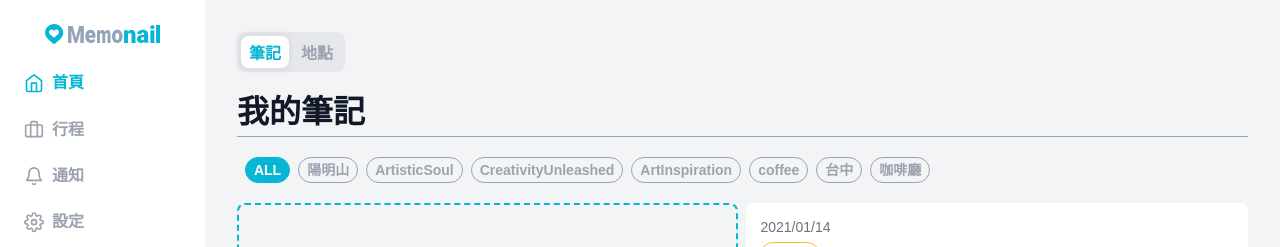
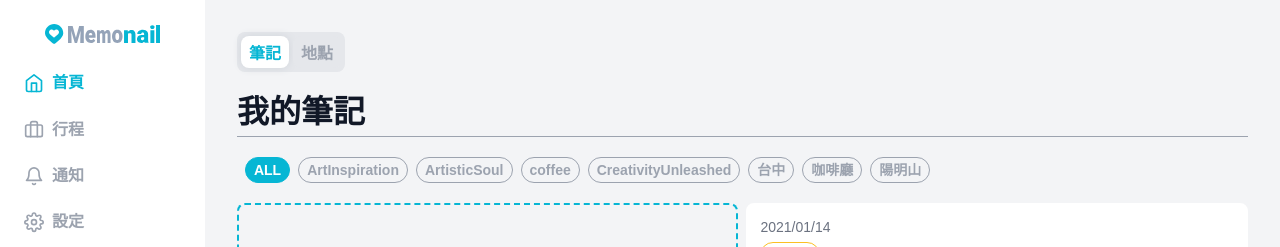
Before and after one commit to miyenChen/memonail, a React (Vite) app: page /home in a window 1280 px wide. Shown: the top 247 px of the page. Built offline with nearby package versions, Linux system fonts and the light colour scheme.

Commit message:
refactor: Extract shared logic for memosSlice and locationsSlice into hooks

```diff
--- a/src/features/map/locationsSlice.js
+++ b/src/features/map/locationsSlice.js
@@ -1,4 +1,7 @@
 import { createSlice } from '@reduxjs/toolkit';
+import { useTagExtraction } from '../../hooks/useTagExtraction';
+import { useSortTags } from '../../hooks/useSortTags';
+import { useGetAllTags } from '../../hooks/useGetAllTags';
 
 const demoLoctions = [
     {
@@ -30,29 +33,8 @@ const demoLoctions = [
     },
 ];
 
-function sortTags(allTags) {
-    allTags.sort((a, b) => {
-        //獲得兩者的第一個字母
-        const aFirstChar = a.charAt(0).toLowerCase();
-        const bFirstChar = b.charAt(0).toLowerCase();
-
-        //用字母的 Unicode 值進行比較
-        if (aFirstChar < bFirstChar) return -1;
-        if (aFirstChar > bFirstChar) return 1;
-
-        //如果第一個字母相同用 localeCompare 比較整個字串，得到 -1 || 1 || 0
-        return a.localeCompare(b);
-    });
-    //將 "未分類" 提出來排到第一個
-    const sortedTags = ['未分類', ...allTags.filter((tag) => tag !== '未分類')];
-
-    return sortedTags;
-}
-
-const allTags = Array.from(new Set(demoLoctions.flatMap((location) => location.tags)));
-const sortedTags = sortTags(allTags);
-
-const initialState = { 'locations': demoLoctions, 'allTags': sortedTags };
+const allTags = useGetAllTags(demoLoctions);
+const initialState = { 'locations': demoLoctions, 'allTags': allTags };
 
 export const locationsSlice = createSlice({
     name: 'locations',
@@ -61,21 +43,22 @@ export const locationsSlice = createSlice({
         addLocation(state, action) {
             const { content = action.payload.content, ...rest } = action.payload;
 
-            //將content中的tags和文字分別存
-            const regex = /#([\p{L}\d]+)/gu;
-            const matches = [...content.matchAll(regex)];
-            let tags = matches.map((match) => match[1]);
-            if (tags.length === 0) {
-                tags.push('未分類');
-            }
-            const newText = content.replace(regex, '');
+            //將content分離成標籤和文字，並將標籤排序
+            const data = useTagExtraction(content);
+            const { newContent = data.text, tags = data.tags } = data;
+            const sortedTags = useSortTags(tags);
 
+            //將處理後的內容儲存到狀態中
             const location = {
-                name: newText,
-                tags,
+                name: newContent,
+                tags: sortedTags,
                 ...rest,
             };
             state.locations.push(location);
+
+            //從更新後的 locations 取得新的 allTags 並替換
+            const newAllTags = useGetAllTags(state.locations);
+            state.allTags = newAllTags;
         },
         updateMemosID(state, action) {
             //payload 結構 {memos.id, locations:[{locations.id,locations.name},{//其他被選的地點}]}
--- a/src/features/memo/memosSlice.js
+++ b/src/features/memo/memosSlice.js
@@ -1,6 +1,9 @@
 import { createSlice } from '@reduxjs/toolkit';
+import { useTagExtraction } from '../../hooks/useTagExtraction';
+import { useSortTags } from '../../hooks/useSortTags';
+import { useGetAllTags } from '../../hooks/useGetAllTags';
 
-const demoData = [
+const demoMemos = [
     {
         id: '123',
         dateCreated: '2021/01/14',
@@ -44,12 +47,11 @@ const demoData = [
         ],
     },
 ];
-//將demo中的tags展平後用 Set得到唯一值的數據，再存成Array
-const allTags = Array.from(new Set(demoData.flatMap((memo) => memo.tags)));
 
+const allTags = useGetAllTags(demoMemos);
 const initialState = {
-    memos: demoData,
-    allTags,
+    memos: demoMemos,
+    allTags: allTags,
 };
 
 export const memosSlice = createSlice({
@@ -59,25 +61,22 @@ export const memosSlice = createSlice({
         addMemo(state, action) {
             const { content = action.payload.content, ...rest } = action.payload;
 
-            //將content中的tags和文字分別存
-            const regex = /#([\p{L}\d]+)/gu;
-            const matches = [...content.matchAll(regex)];
-            const tags = matches.map((match) => match[1]);
-            const newText = content.replace(regex, '');
+            //將content分離成標籤和文字，並將標籤排序
+            const data = useTagExtraction(content);
+            const { newContent = data.text, tags = data.tags } = data;
+            const sortedTags = useSortTags(tags);
 
             //將處理後的內容儲存到狀態中
             const memo = {
-                content: newText,
-                tags,
+                content: newContent,
+                tags: sortedTags,
                 ...rest,
             };
             state.memos.push(memo);
 
-            memo.tags.forEach((tag) => {
-                if (!state.allTags.includes(tag)) {
-                    state.allTags.push(tag);
-                }
-            });
+            //從更新後的 memos 取得新的 allTags 並替換
+            const newAllTags = useGetAllTags(state.memos);
+            state.allTags = newAllTags;
         },
     },
 });
--- /dev/null
+++ b/src/hooks/useGetAllTags.js
@@ -0,0 +1,9 @@
+import { useSortTags } from './useSortTags';
+
+export function useGetAllTags(list) {
+    //將 list 中的 tags 展平後用 Set得到唯一值的數據，再存成Array
+    const allTags = Array.from(new Set(list.flatMap((item) => item.tags)));
+    const sortedAllTags = useSortTags(allTags);
+
+    return sortedAllTags;
+}
--- /dev/null
+++ b/src/hooks/useSortTags.js
@@ -0,0 +1,22 @@
+//對Tags進行排序
+export function useSortTags(tags) {
+    tags.sort((a, b) => {
+        //獲得比較的兩者的第一個字母
+        const aFirstChar = a.charAt(0).toLowerCase();
+        const bFirstChar = b.charAt(0).toLowerCase();
+
+        //用字母的 Unicode 值進行比較
+        if (aFirstChar < bFirstChar) return -1;
+        if (aFirstChar > bFirstChar) return 1;
+
+        //如果第一個字母相同用 localeCompare 比較整個字串，得到 -1 || 1 || 0
+        return a.localeCompare(b);
+    });
+
+    //如果有 "未分類" 提出來排到第一個
+    const hasUncategorized = tags.includes('未分類');
+    const sortedTags = hasUncategorized
+        ? ['未分類', ...tags.filter((tag) => tag !== '未分類')]
+        : tags;
+    return sortedTags;
+}
--- /dev/null
+++ b/src/hooks/useTagExtraction.js
@@ -0,0 +1,21 @@
+//用來將帶有#tag的內容分離成文字和標籤
+export function useTagExtraction(initialContent) {
+    //中英文標籤
+    const regex = /#([\p{L}\d]+)/gu;
+    const matches = [...initialContent.matchAll(regex)];
+    //matches = ['#5', '5', index: 0, input: '#5 test', groups: undefined]
+    //matches.map 得到的 array 會帶有重複，所以用 set + array.from 過濾一次
+    let newTags = Array.from(new Set(matches.map((match) => match[1])));
+    console.log(newTags);
+    if (newTags.length === 0) {
+        newTags.push('未分類');
+    }
+    const newText = initialContent.replace(regex, '');
+
+    const data = {
+        text: newText,
+        tags: newTags,
+    };
+
+    return data;
+}
```
